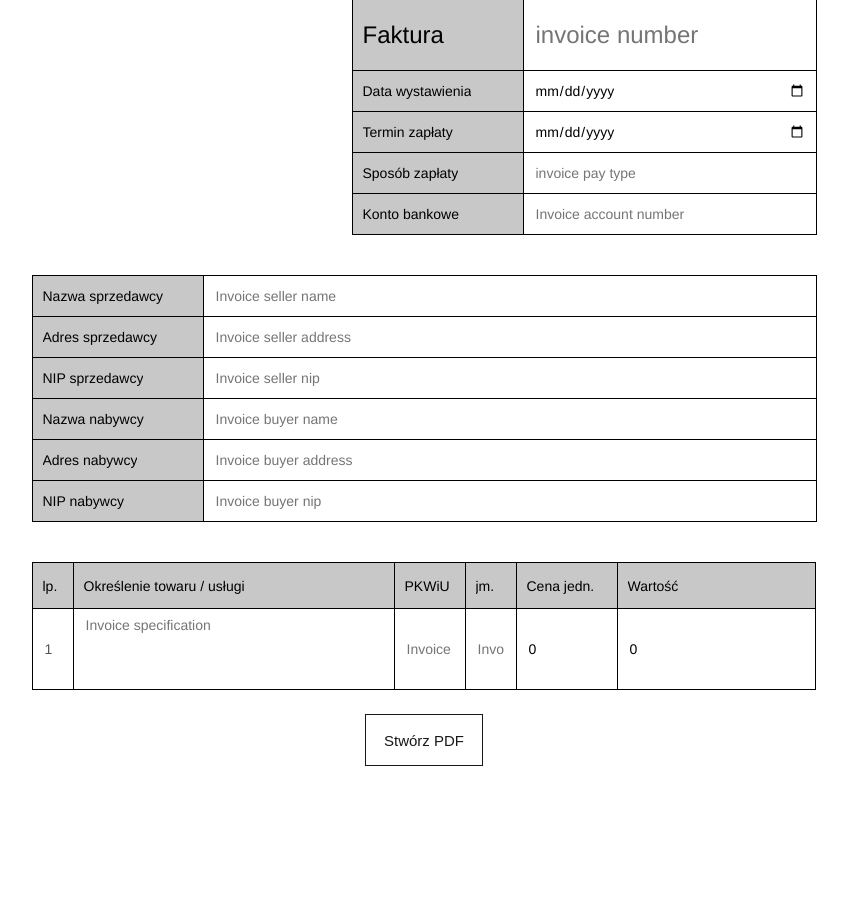
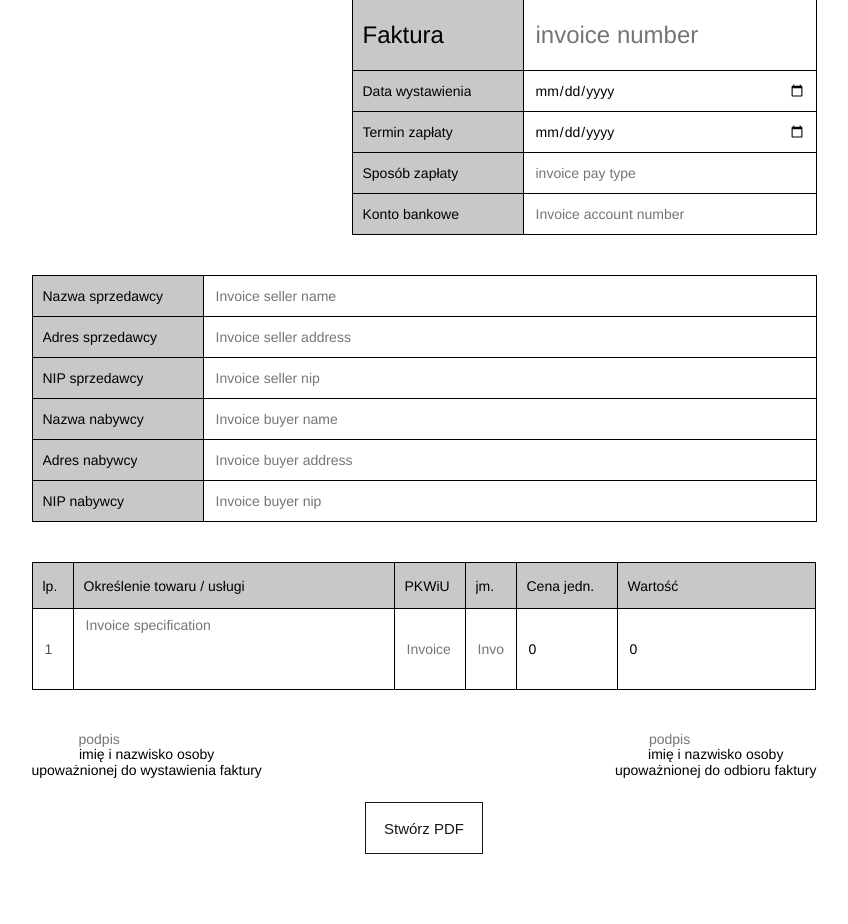
Before and after one commit to delektowski/invoicer, a FastAPI app: page / in a window 1280 px wide. Shown: the part 71-995 px from the top of the page, without its empty margins (216-1064 px from the left). Before the commit the page ends 837 px from the top, so only its background shows below. Run offline with FastAPI, Linux system fonts and the light colour scheme; data comes from the database, SQL or seed files in the repository.

Commit message:
feat: add signature styles

```diff
--- a/static/styles.css
+++ b/static/styles.css
@@ -234,6 +234,39 @@ textarea {
     background-color: rgba(245, 245, 245, 0.753);
 }
 
+.sign-fields-container {
+    margin-top: 40px;
+    display: -webkit-box;
+    display: flex;
+    -webkit-box-pack: space-between;
+    justify-content: space-between;
+}
+
+.sign-field-container {
+    display: -webkit-box;
+    display: flex;
+    -webkit-box-pack: center;
+    justify-content: center;
+    align-items: center;
+    -webkit-flex-direction: column;
+    flex-direction: column;
+    position: relative;
+}
+
+.invoice-signature {
+    margin: 0;
+    position: absolute;
+    bottom: 30px;
+}
+
+.invoice-signature--left {
+    left: 45px;
+}
+
+.invoice-signature--right {
+    left: 32px;
+}
+
 .invoice-confirmation {
     padding: 20px 100px;
     margin: 2vh auto;
--- a/templates/invoice_form.jinja
+++ b/templates/invoice_form.jinja
@@ -145,7 +145,6 @@
                             placeholder="Invoice specification">{{latest_invoice["invoice_specification"]}}</textarea>
                     </div>
                 </div>
-
                 <div>
                     <div class="field--gray--columns field--column__classification field--border-left-none ">
                         <h2>{{invoice_fields.invoice_classification.value}}</h2>
@@ -165,7 +164,6 @@
                             placeholder="Invoice unit measure" value="{{latest_invoice["invoice_unit_measure"]}}"><br>
                     </div>
                 </div>
-
                 <div>
                     <div class="field--gray--columns field--column__horizontal__hour-rates field--border-left-none ">
                         <h2>{{invoice_fields.invoice_hour_rates.value}}</h2>
@@ -175,7 +173,6 @@
                             placeholder="Invoice hour rates" value="{{latest_invoice["invoice_hour_rates"]}}" min="1" max="999"><br>
                     </div>
                 </div>
-
                 <div>
                     <div class="field--gray--columns field--column__hours-number field--border-left-none ">
                         <h2>{{invoice_fields.invoice_hours_number.value}}</h2>
@@ -185,6 +182,21 @@
                             placeholder="Invoice hours number" value="{{latest_invoice["invoice_hours_number"]}}" min="1" max="999"><br>
                     </div>
                 </div>
+            </div>
+                 <div class="sign-fields-container">
+                <div class="sign-field-container">
+                    <input class="invoice-signature invoice-signature--left" type="text" id="invoice-signature-left" name="invoice_signature_left"
+                        placeholder="podpis" value="{{latest_invoice[' invoice_signature_left']}}"><br>
+                    <p>imię i nazwisko osoby</p>
+                    <p>upoważnionej do wystawienia faktury</p>
+                </div>
+                <div class="sign-field-container">
+                    <input class="invoice-signature invoice-signature--right" type="text" id="invoice-signature-right" name="invoice_signature_right"
+                        placeholder="podpis" value="{{latest_invoice[' invoice_signature_right']}}"><br>
+                    <p>imię i nazwisko osoby</p>
+                    <p>upoważnionej do odbioru faktury</p>
+                </div>
+
             </div>
 
 
```
Lines whose indentation alone changed are shown as unchanged.
